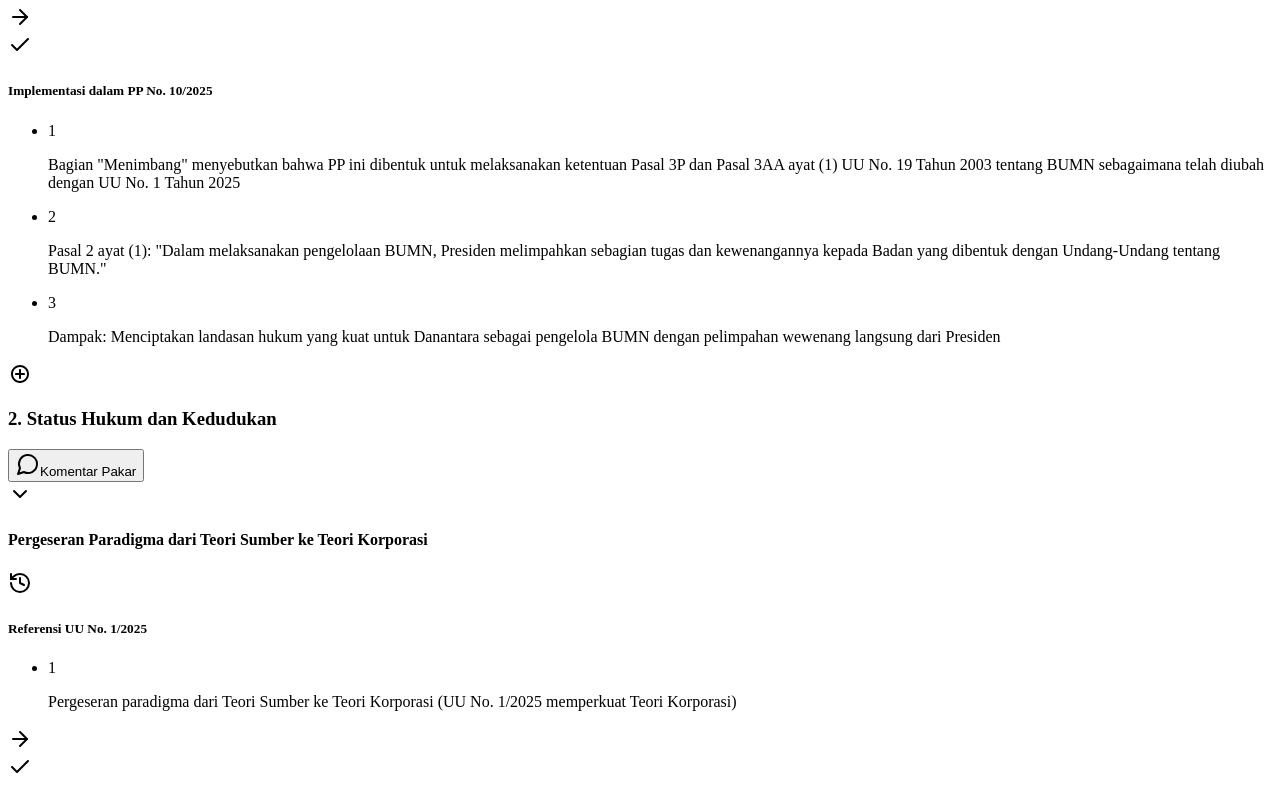
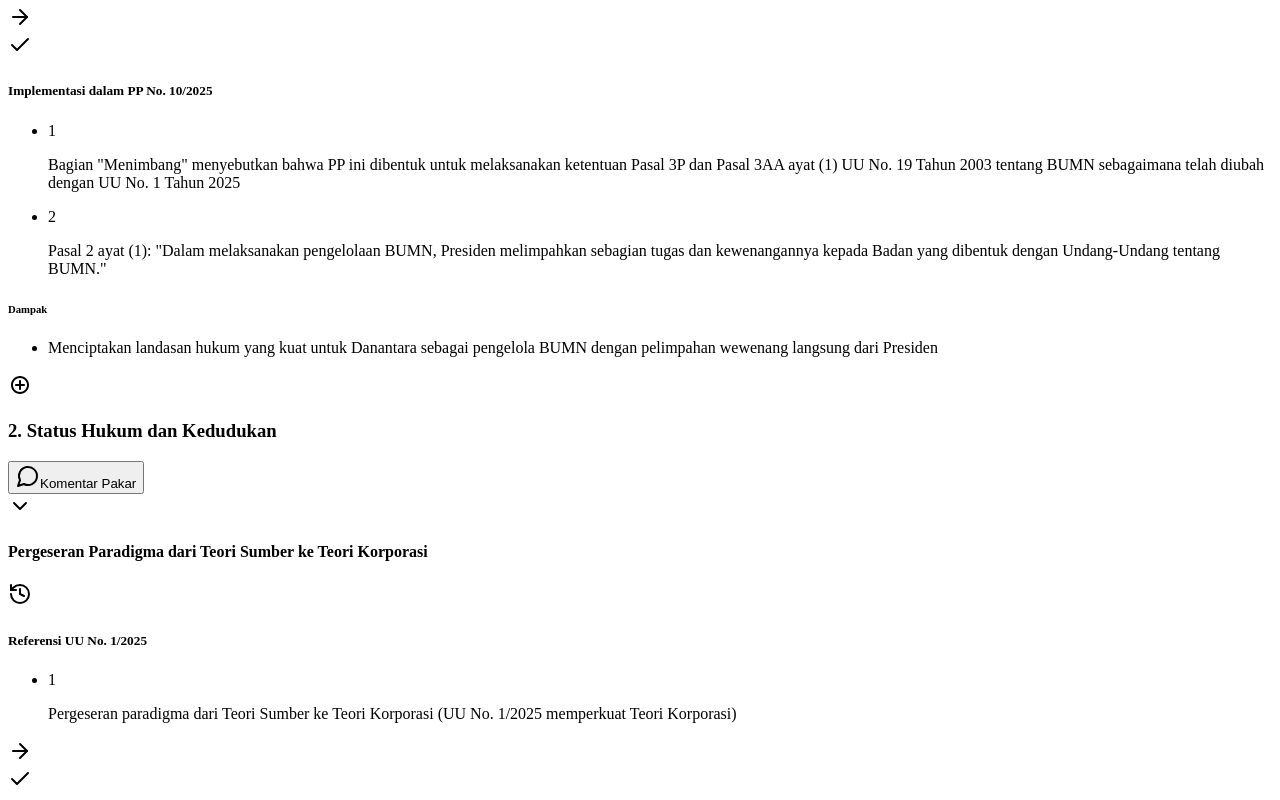
Before and after one commit to lucacadalora/BUMN-vs-DanantaraComparison, a React (Vite) app in the folder client/: page /pp-comparison in a window 1280 px wide. Shown: the part 600-1400 px from the top of the page. Built offline with nearby package versions, Linux system fonts and the light colour scheme.

Commit message:
Fix: Separate and display "Dampak" content below comparison points in ComparisonCard component.
Screenshot: https://storage.googleapis.com/screenshot-production-us-central1/e0b1ac95-835e-4745-afcc-3919247f3de4/348232bb-2a4a-4331-b96c-2ef130b7f5be.jpg

```diff
--- a/client/src/components/ComparisonCard.tsx
+++ b/client/src/components/ComparisonCard.tsx
@@ -30,6 +30,18 @@ const ComparisonCard: React.FC<ComparisonCardProps> = ({ title, points, type })
     return /^[a-z]\.\s.+/i.test(point);
   };
 
+  // Find the impact section if present
+  const impactPoints: string[] = [];
+  const regularPoints: string[] = [];
+
+  points.forEach(point => {
+    if (point.startsWith("Dampak:")) {
+      impactPoints.push(point);
+    } else {
+      regularPoints.push(point);
+    }
+  });
+
   return (
     <div className={`rounded-lg border ${cardStyle} shadow-sm overflow-hidden transition-all duration-300 hover:shadow-md`}>
       <div className={`${headerStyle} py-3 px-4 flex items-center`}>
@@ -38,7 +50,7 @@ const ComparisonCard: React.FC<ComparisonCardProps> = ({ title, points, type })
       </div>
       <div className="p-5">
         <ul className="space-y-3">
-          {points.map((point, index) => {
+          {regularPoints.map((point, index) => {
             // Check if this is a sub-point (starts with a., b., etc.)
             if (isSubPoint(point)) {
               // This is a nested item, it will be rendered as part of the parent
@@ -48,8 +60,8 @@ const ComparisonCard: React.FC<ComparisonCardProps> = ({ title, points, type })
             // Check if the next items are subpoints
             const subPoints: string[] = [];
             let nextIndex = index + 1;
-            while (nextIndex < points.length && isSubPoint(points[nextIndex])) {
-              subPoints.push(points[nextIndex]);
+            while (nextIndex < regularPoints.length && isSubPoint(regularPoints[nextIndex])) {
+              subPoints.push(regularPoints[nextIndex]);
               nextIndex++;
             }
 
@@ -75,6 +87,29 @@ const ComparisonCard: React.FC<ComparisonCardProps> = ({ title, points, type })
             );
           })}
         </ul>
+
+        {impactPoints.length > 0 && type === 'new' && (
+          <div className="mt-6 border-t pt-4 border-green-200">
+            <div className="bg-green-100 border border-green-200 rounded-lg p-4">
+              <h6 className="text-green-800 font-semibold mb-2 flex items-center">
+                <span className="inline-block w-3 h-3 rounded-full bg-green-600 mr-2"></span>
+                Dampak
+              </h6>
+              <ul className="space-y-2 pl-4">
+                {impactPoints.map((point, index) => (
+                  <li key={index} className="text-green-800">
+                    {point.replace("Dampak:", "").split(";").map((impact, idx) => (
+                      <p key={idx} className="mb-1 leading-relaxed text-green-800">
+                        {idx > 0 && <span className="inline-block w-1 h-1 rounded-full bg-green-700 mr-2"></span>}
+                        {impact.trim()}
+                      </p>
+                    ))}
+                  </li>
+                ))}
+              </ul>
+            </div>
+          </div>
+        )}
       </div>
     </div>
   );
```
Also changed, not shown: attached_assets/image_1740754836318.png (added).
